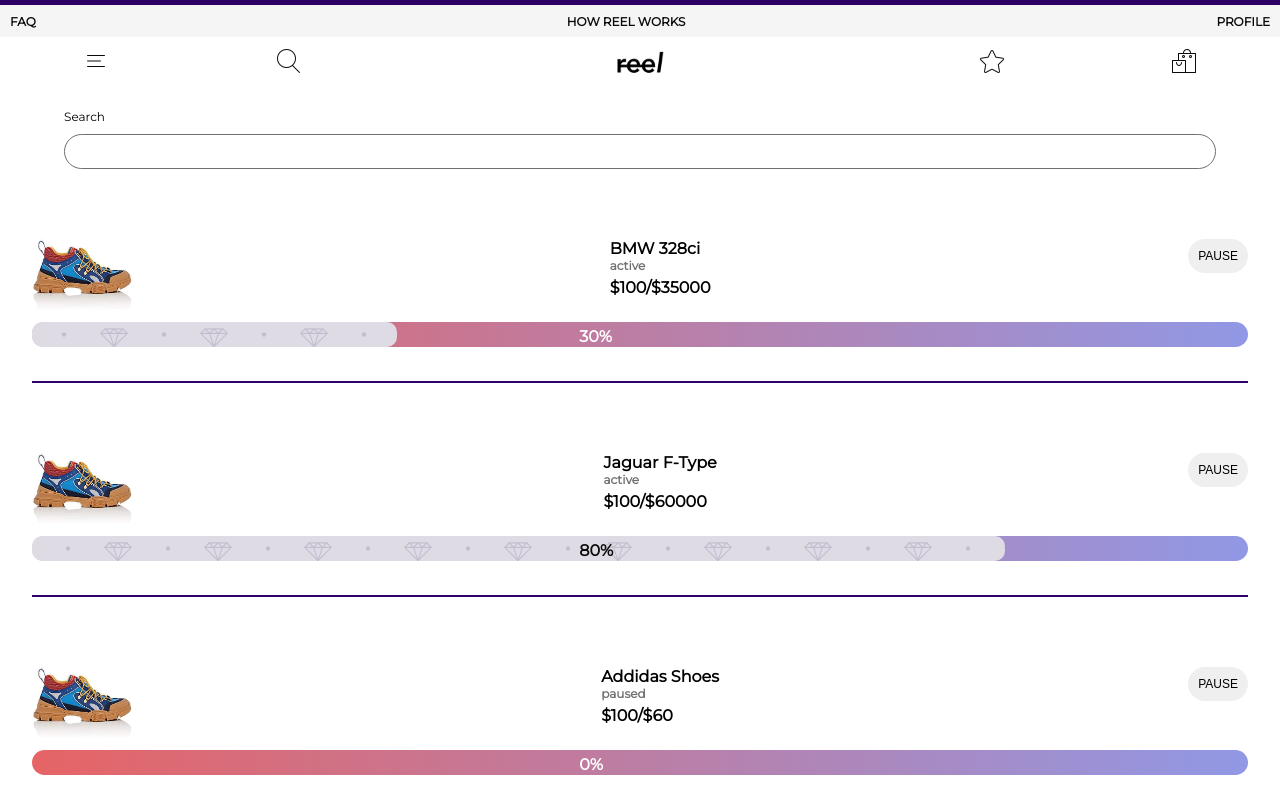
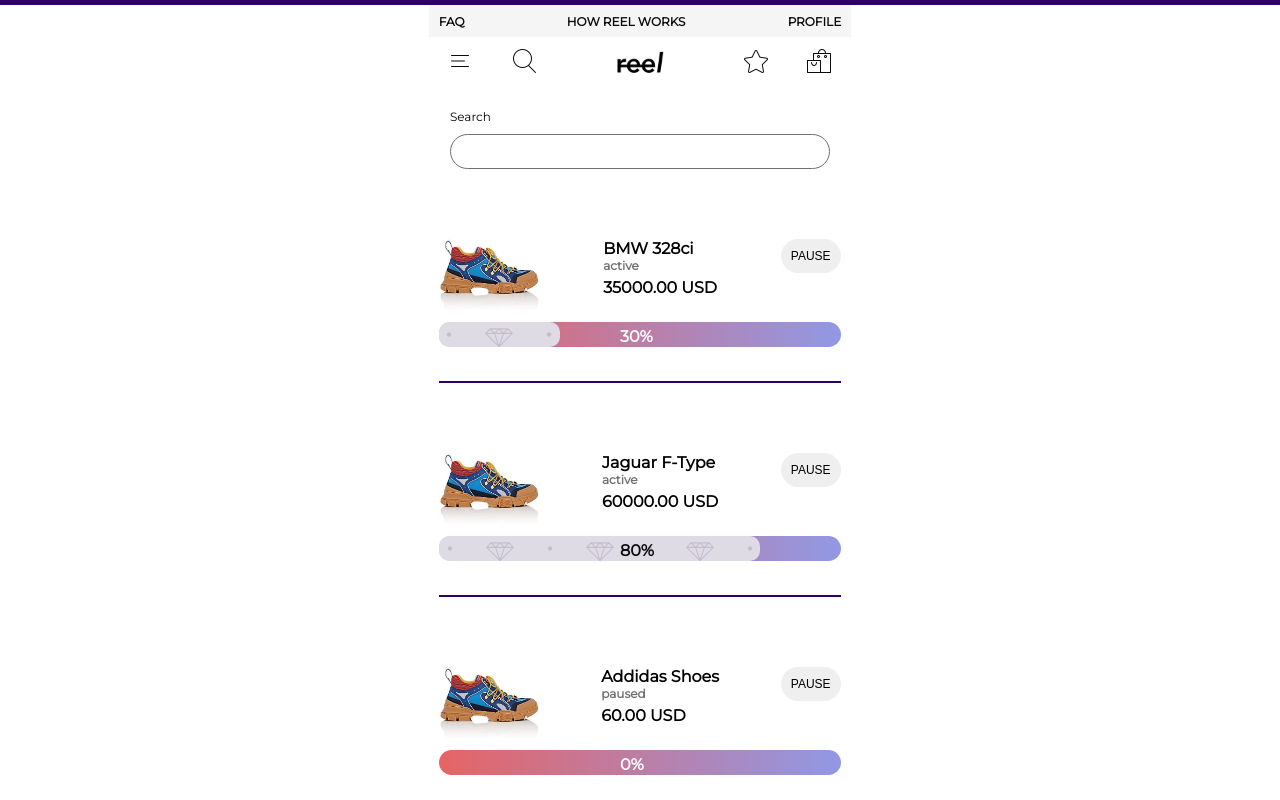
Before and after one commit to Kaleidics/reel-code-test, a React (Create React App) app: page / in a window 1280 px wide. Shown: the top 800 px of the page. Built offline with nearby package versions, Linux system fonts and the light colour scheme.

Commit message:
update files

```diff
--- a/src/App.js
+++ b/src/App.js
@@ -11,10 +11,12 @@
   render() {
     return (
         <div className="App">
-          <Header />
-          <SearchInput />
-          <ReelsContainer />
-          <Footer />
+            <Header />
+            <main>
+                <SearchInput />
+                <ReelsContainer />
+            </main>
+            <Footer />
         </div>
     );
   }
--- a/src/components/Reel.js
+++ b/src/components/Reel.js
@@ -14,7 +14,7 @@
                     <li className="reel__item">
                         <span className="reel__name u-margin-bottom-smallest">
                             <span className="product"><span className="u-break-long-words">{reel.name}</span><span className="u-font-color-grey u-font-size-small">{reel.status}</span></span>
-                            <span><span>$100</span>/<span>${reel.total}</span></span>
+                            <span>{reel.total}.00 USD</span>
                         </span>
                     </li>
                     <li className="reel__item">
--- a/src/sass/base/_base.scss
+++ b/src/sass/base/_base.scss
@@ -14,3 +14,15 @@
 body {
     box-sizing: border-box;
 }
+
+main {
+    width: 100%;
+    margin: 0 auto;
+    min-height: 80vh;
+}
+
+@media screen and (min-width: 1024px) {
+    main {
+        width: 33%;
+    }
+}
--- /dev/null
+++ b/src/sass/components/_filters.scss
@@ -0,0 +1,10 @@
+.filters {
+
+    &__button {
+
+    }
+
+    &__toggle {
+        transform: rotate(90deg);
+    }
+}
--- a/src/sass/components/_searchinput.scss
+++ b/src/sass/components/_searchinput.scss
@@ -19,5 +19,11 @@
         text-align: center;
         border: .1rem solid $color-grey-4;
         border-radius: 2.5rem;
+
+
+        &:focus {
+            outline: none;
+            box-shadow: 0 .5rem 2rem rgba($color-secondary-purple, .5);
+        }
     }
 }
--- a/src/sass/layout/_header.scss
+++ b/src/sass/layout/_header.scss
@@ -2,6 +2,8 @@
     border-top: $wrapper-border;
 
     &__list {
+        width: 100%;
+        margin: 0 auto;
         min-height: 3.2rem;
         align-items: center;
         list-style-type: none;
@@ -34,3 +36,9 @@
         color: $color-grey-2;
     }
 }
+
+@media screen and (min-width: 1024px) {
+    .header__list {
+        width: 33%;
+    }
+}
--- a/src/sass/layout/_navigation.scss
+++ b/src/sass/layout/_navigation.scss
@@ -1,9 +1,12 @@
 .navigation {
+    width: 100%;
+    margin: 0 auto;
 
     &__list {
         list-style-type: none;
         display: flex;
         width: 100%;
+        margin: 0 auto;
     }
 
     &__item {
@@ -26,3 +29,9 @@
 
     }
 }
+
+@media screen and (min-width: 1024px) {
+    .navigation__list {
+        width: 33%;
+    }
+}
--- a/src/sass/main.scss
+++ b/src/sass/main.scss
@@ -6,6 +6,7 @@
 @import "base/utilities";
 
 @import "components/button";
+@import "components/filters";
 @import "components/progressbar";
 @import "components/reelscontainer";
 @import "components/reel";
```
Also changed, not shown: src/components/Filters.js (added, +22 -0 lines), src/sass/layout/_footer.scss (line endings or trailing spaces), 1 other file (tests, documents, lock files or other folders).
